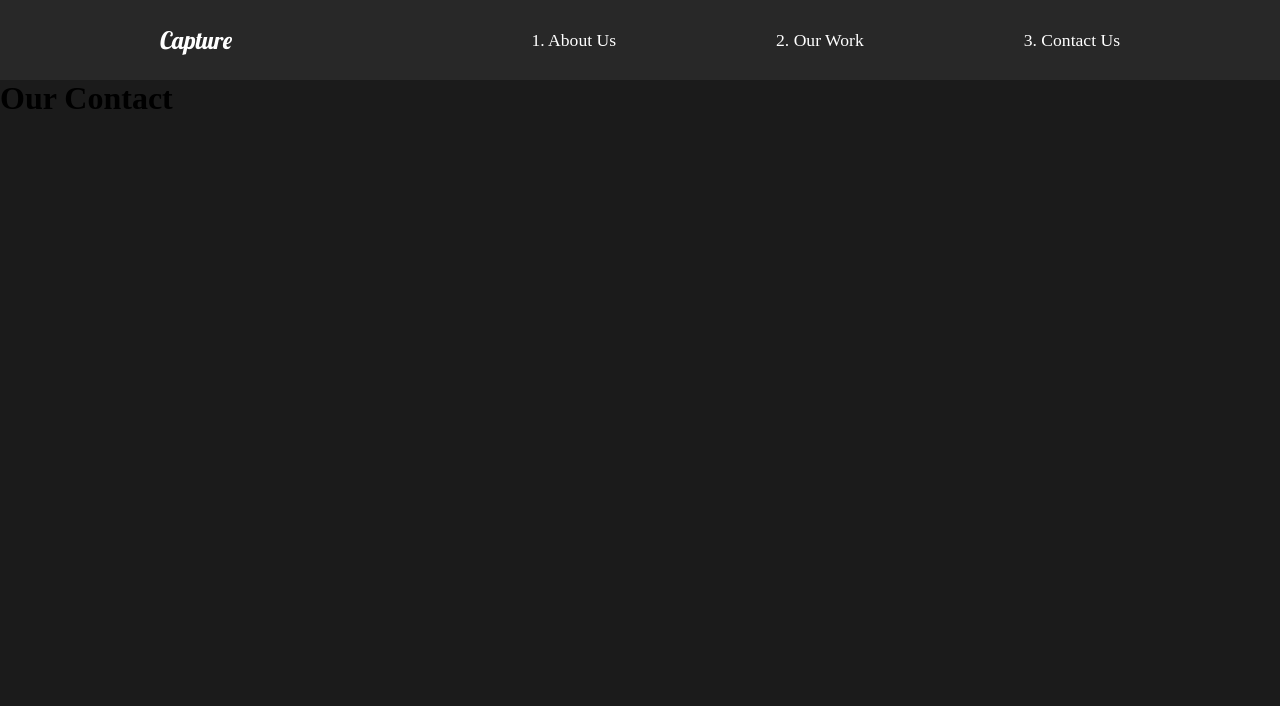
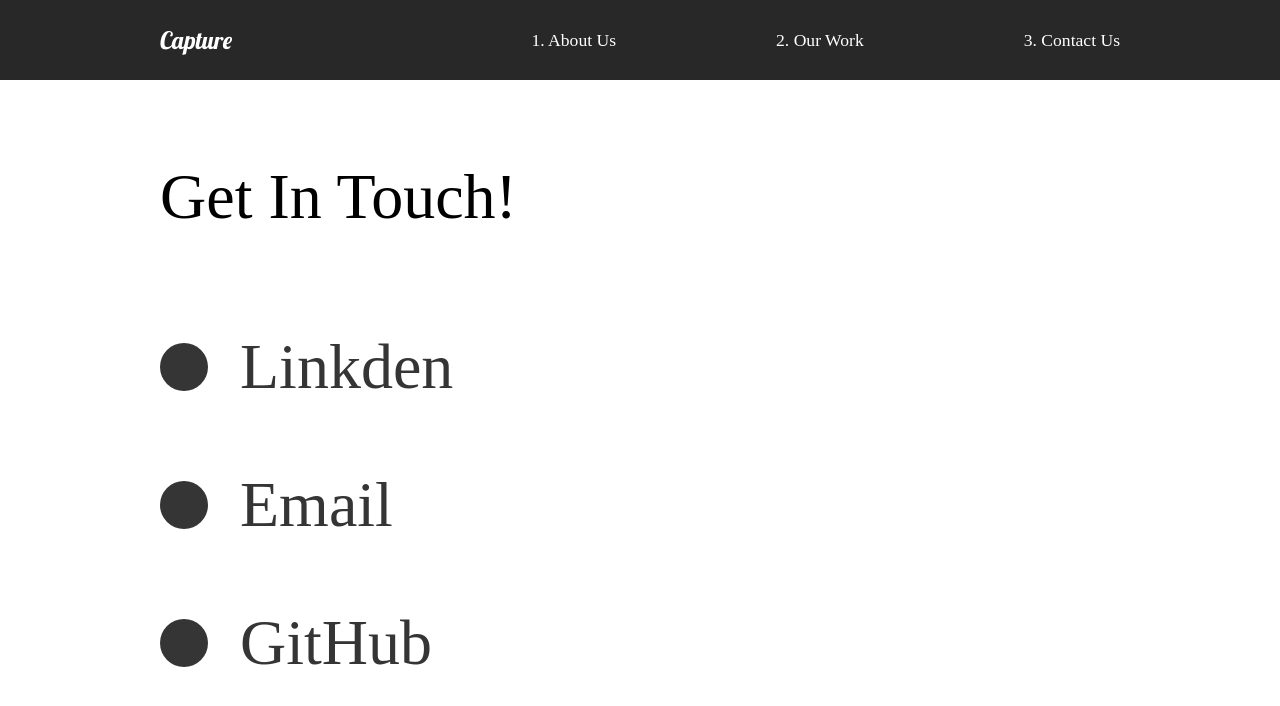
Before and after one commit to CliffordMorin/React-Portfolio, a React (Create React App) app: page /#/contact in a window 1280 px wide. Shown: the top 706 px of the page. Built offline with nearby package versions, Linux system fonts and the light colour scheme.

Commit message:
added contact template info with animation

```diff
--- a/src/pages/ContactUs.js
+++ b/src/pages/ContactUs.js
@@ -1,19 +1,77 @@
 import React from "react";
 //Animation
-import { motion } from 'framer-motion';
-import { pageAnimation } from '../animation';
+import { motion } from "framer-motion";
+import { pageAnimation, titleAnim } from "../animation";
+import styled from "styled-components";
 
 const ContactUs = () => {
   return (
-        <motion.div
+    <ContactStyle
       variants={pageAnimation}
       exit="exit"
       initial="hidden"
       animate="show"
+      style={{ background: "white" }}
     >
-            <h1>Our Contact</h1>
+      <Title>
+        <Hide>
+          <motion.div variants={titleAnim}>
+            <h2>Get In Touch!</h2>
           </motion.div>
+        </Hide>
+      </Title>
+      <div>
+        <Hide>
+          <SocialStyle variants={titleAnim}>
+            <Circle />
+            <h2>Linkden</h2>
+          </SocialStyle>
+        </Hide>
+        <Hide>
+          <SocialStyle variants={titleAnim}>
+            <Circle />
+            <h2>Email</h2>
+          </SocialStyle>
+        </Hide>
+        <Hide>
+          <SocialStyle variants={titleAnim}>
+            <Circle />
+            <h2>GitHub</h2>
+          </SocialStyle>
+        </Hide>
+      </div>
+    </ContactStyle>
   );
 };
 
+const ContactStyle = styled(motion.div)`
+  padding: 5rem 10rem;
+  color: #353535;
+  min-height: 90vh;
+`;
+
+const Title = styled.div`
+  color: black;
+  margin-bottom: 4rem;
+`;
+
+const Hide = styled.div`
+  overflow: hidden;
+`;
+
+const Circle = styled.div`
+  border-radius: 50%;
+  width: 3rem;
+  height: 3rem;
+  background: #353535;
+`;
+
+const SocialStyle = styled(motion.div)`
+  display: flex;
+  align-items: center;
+  h2 {
+    margin: 2rem;
+  }
+`;
+
 export default ContactUs;
```
Lines whose indentation alone changed are shown as unchanged.
